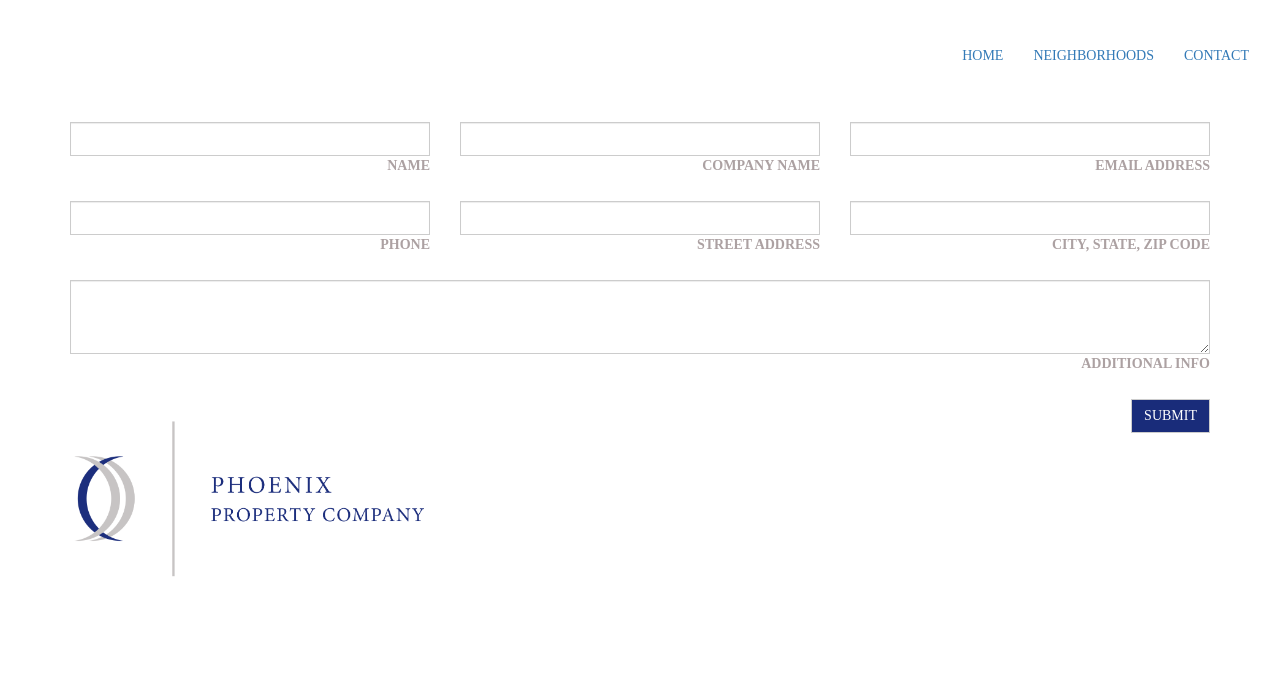
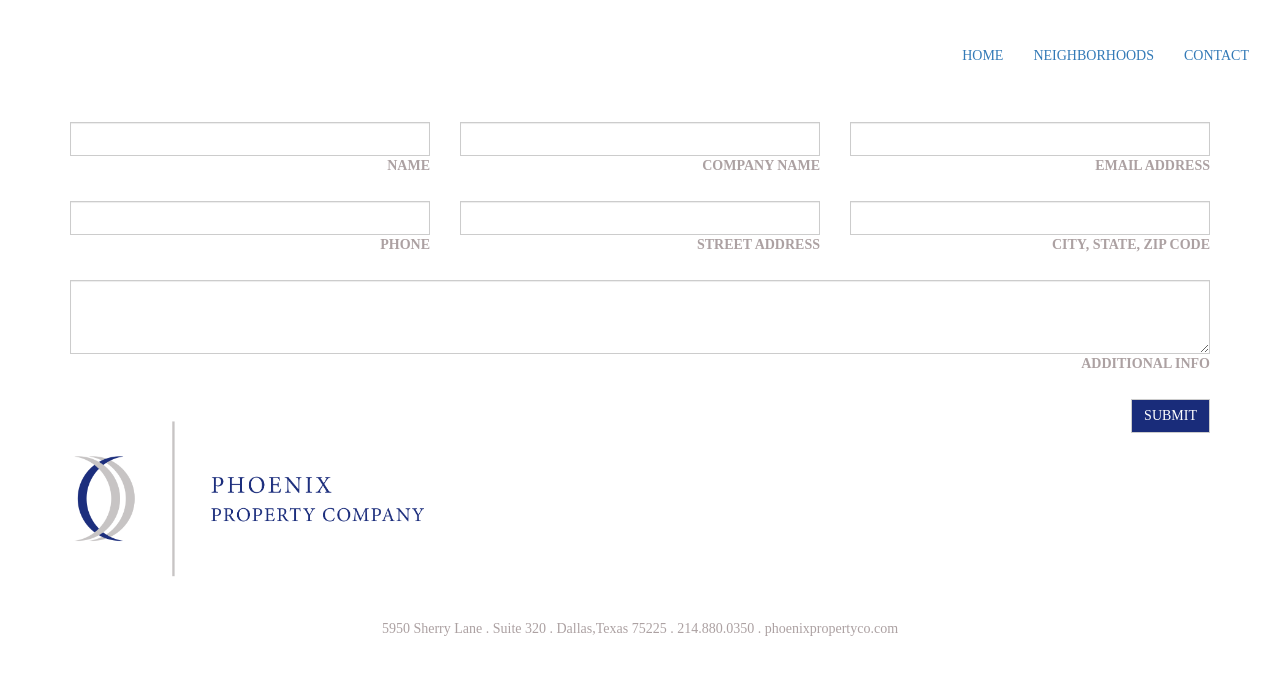
Before and after one commit to LonelyBeastie/ppc, a Jekyll site: the page built from contact.html, in a window 1280 px wide. Shown: the top 675 px of the page. Built offline with Jekyll 4.4.1, drawn with Linux system fonts in a browser that asks for light colours; nearby versions of some CDN libraries; some web fonts are replaced.

Commit message:
updates footer text

```diff
--- a/contact.html
+++ b/contact.html
@@ -59,3 +59,10 @@ layout: notfluid
   </div>
 </div>
 </form>
+<div class="row pb">
+  <div class="col-sm-12">
+    <p class="text-center footer-text">
+      5950 Sherry Lane . Suite 320 . Dallas,Texas 75225 . 214.880.0350 . phoenixpropertyco.com
+    </p>
+  </div>
+</div>
--- a/css/ppc.css
+++ b/css/ppc.css
@@ -241,3 +241,6 @@ form label{
     width: 100%;
     height: 200px;
 }
+.footer-text{
+  color: rgba(172, 161, 162, 1);
+}
```
